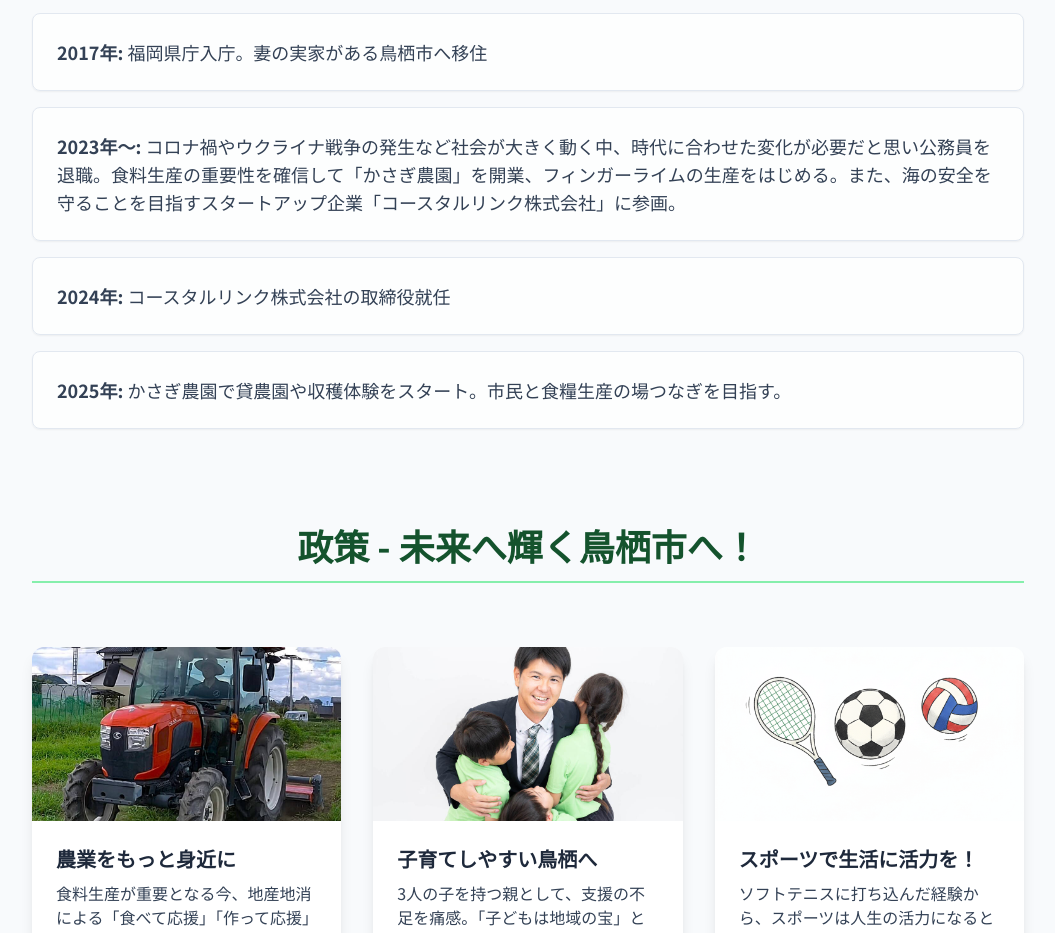
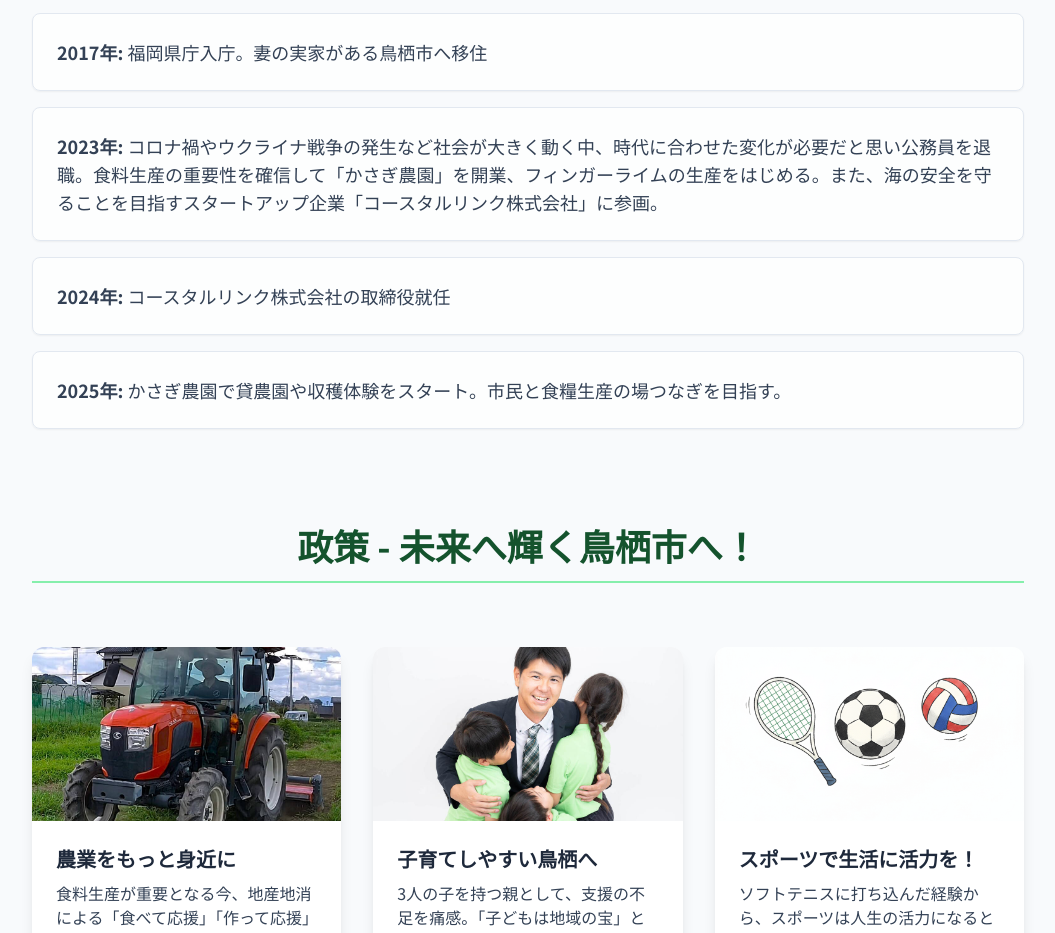
Before and after one commit to nakayama-ryu1/tosu-site, an Astro site: page / in a window 1280 px wide. Shown: the part 2303-3236 px from the top of the page, without its empty margins (112-1167 px from the left). Built offline with nearby package versions, Linux system fonts and the light colour scheme; Astro itself is replaced by a stand-in of ours.

Commit message:
Update index.astro

```diff
--- a/src/pages/index.astro
+++ b/src/pages/index.astro
@@ -43,7 +43,7 @@ import Layout from '../layouts/main.astro';
           <li class="bg-white/80 border border-slate-200 p-6 rounded-lg shadow-sm"><p class="text-lg"><strong>2015年:</strong> 九州大学大学院修了後、製薬会社にて動物用ワクチンの製造・生産技術改善業務に従事</p></li>
           <li class="bg-white/80 border border-slate-200 p-6 rounded-lg shadow-sm"><p class="text-lg"><strong>2017年:</strong> 福岡県庁入庁。妻の実家がある鳥栖市へ移住</p></li>
           <li class="bg-white/80 border border-slate-200 p-6 rounded-lg shadow-sm">
-            <p class="text-lg"><strong>2023年〜:</strong> コロナ禍やウクライナ戦争の発生など社会が大きく動く中、時代に合わせた変化が必要だと思い公務員を退職。食料生産の重要性を確信して「かさぎ農園」を開業、フィンガーライムの生産をはじめる。また、海の安全を守ることを目指すスタートアップ企業「コースタルリンク株式会社」に参画。</p>
+            <p class="text-lg"><strong>2023年:</strong> コロナ禍やウクライナ戦争の発生など社会が大きく動く中、時代に合わせた変化が必要だと思い公務員を退職。食料生産の重要性を確信して「かさぎ農園」を開業、フィンガーライムの生産をはじめる。また、海の安全を守ることを目指すスタートアップ企業「コースタルリンク株式会社」に参画。</p>
           </li>
           <li class="bg-white/80 border border-slate-200 p-6 rounded-lg shadow-sm"><p class="text-lg"><strong>2024年:</strong> コースタルリンク株式会社の取締役就任</p></li>
           <li class="bg-white/80 border border-slate-200 p-6 rounded-lg shadow-sm"><p class="text-lg"><strong>2025年:</strong> かさぎ農園で貸農園や収穫体験をスタート。市民と食糧生産の場つなぎを目指す。</p></li>
```
